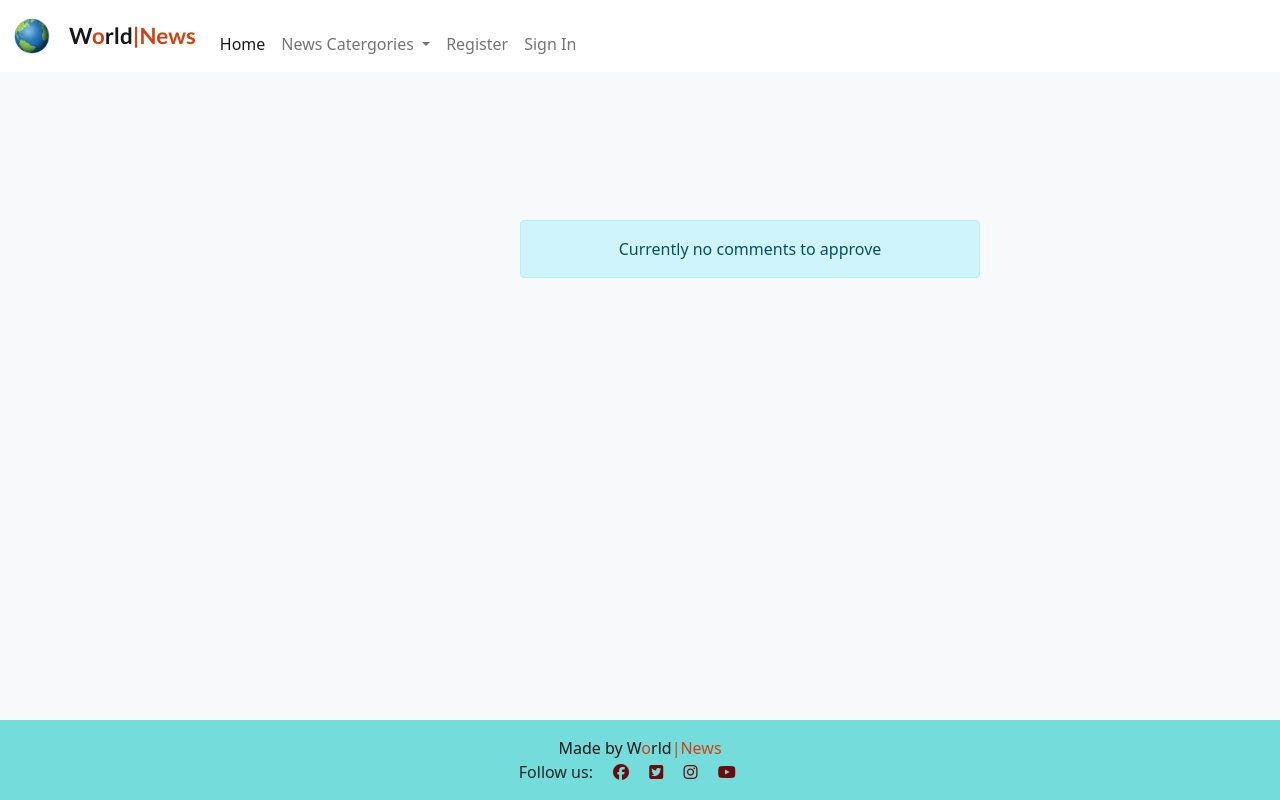
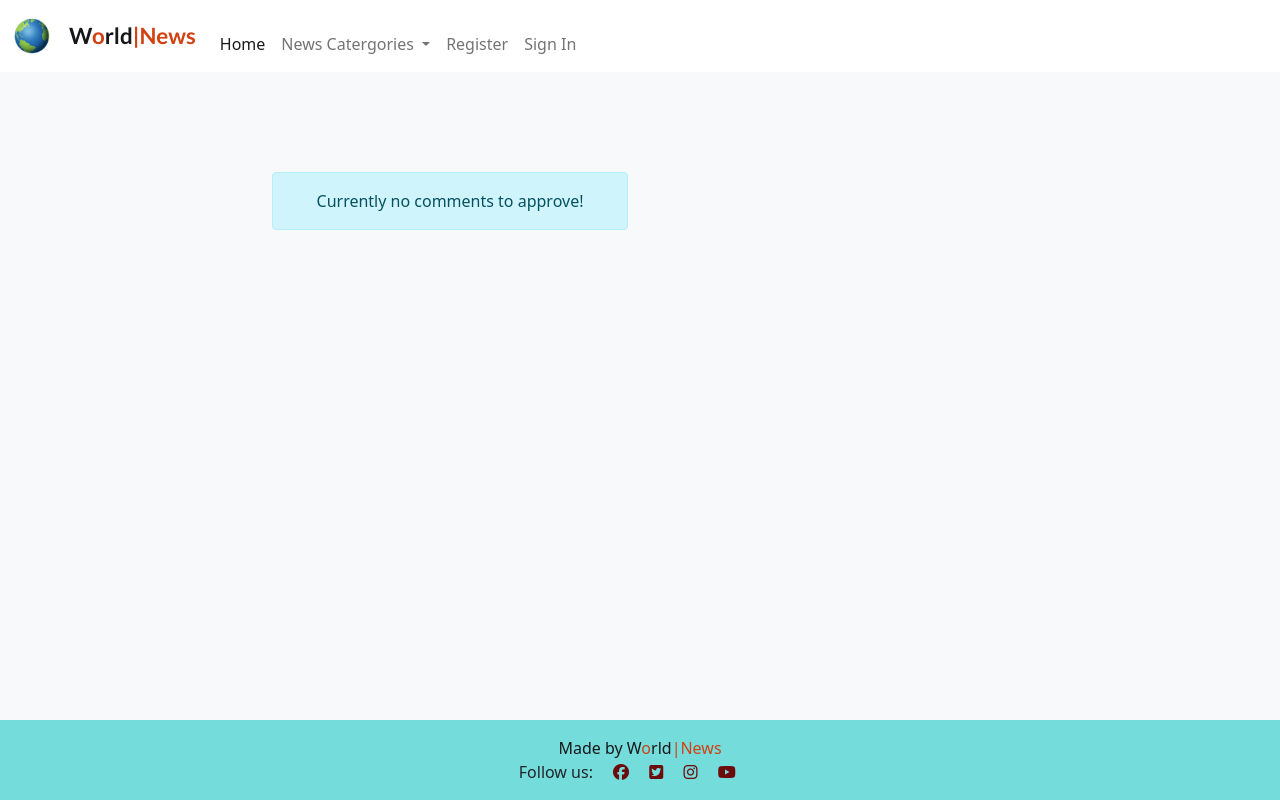
Before and after one commit to HumaIlyas/Project-4, a Django app: a page that uses templates/news/non_approve_comment.html in a window 1280 px wide. Run offline with Django 3.2, Linux system fonts and the light colour scheme; tables that the repository leaves empty hold one stand-in row (values such as "Sample post"); some libraries are stand-ins or nearby versions.

Commit message:
Update style.css and html files for different screen sizes

```diff
--- a/static/css/style.css
+++ b/static/css/style.css
@@ -3,6 +3,7 @@
 /* body */
 body {
     background-color: #F9FAFC;
+    overflow-x: hidden;
 }
 
 /* background colors */
@@ -274,20 +275,14 @@ a {
     border: none;
 }
 
-#message-text {
+.message-text {
+    margin-top: 100px;
     text-align: center;
-    width: 500px;
-    height: 100px;
-    padding: 20px;
-    bottom: 500px;
-    left: 500px;
-    position: absolute;
 }
 
 #message {
     text-align: center;
 }
-
 
 /* footer */
 .social-networks > li {
@@ -298,3 +293,27 @@ a {
     font-size: 100%;
     color: rgb(109, 10, 10);
 }
+
+/*
+  ##Device = Tablets, Ipads (landscape)
+  ##Screen = B/w 768px to 1024px
+*/
+@media screen and (min-width: 768px) and (max-width: 1024px) and (orientation: landscape) {
+    /* Post like */
+    .col-1 {
+        flex: 0 0 auto;
+        width: 12%;
+    }
+}
+
+/*
+  ##Device = Most of the Smartphones Mobiles (Portrait)
+  ##Screen = B/w 320px to 480px
+*/
+@media screen and (min-width: 320px) and (max-width: 480px) {
+    /* Post like */
+    .col-1 {
+        flex: 0 0 auto;
+        width: 22%;
+    }
+}
--- a/templates/news/non_approve_comment.html
+++ b/templates/news/non_approve_comment.html
@@ -4,9 +4,13 @@
 {% block content %}
 
 <!-- Message for the admin that comments do not need approval -->
-<div id="message-text">
-    <div class="alert alert-info" role="alert">
-        Currently no comments to approve
+<div class="container message-text">
+    <div class="row">
+        <div class="col-md-4 offset-md-2">
+            <div class="alert alert-info" role="alert">
+                Currently no comments to approve!
+            </div>
+        </div>
     </div>
 </div>
 
```
Also changed, not shown: templates/news/approve_comment.html (+7 -3 lines), README.md.
